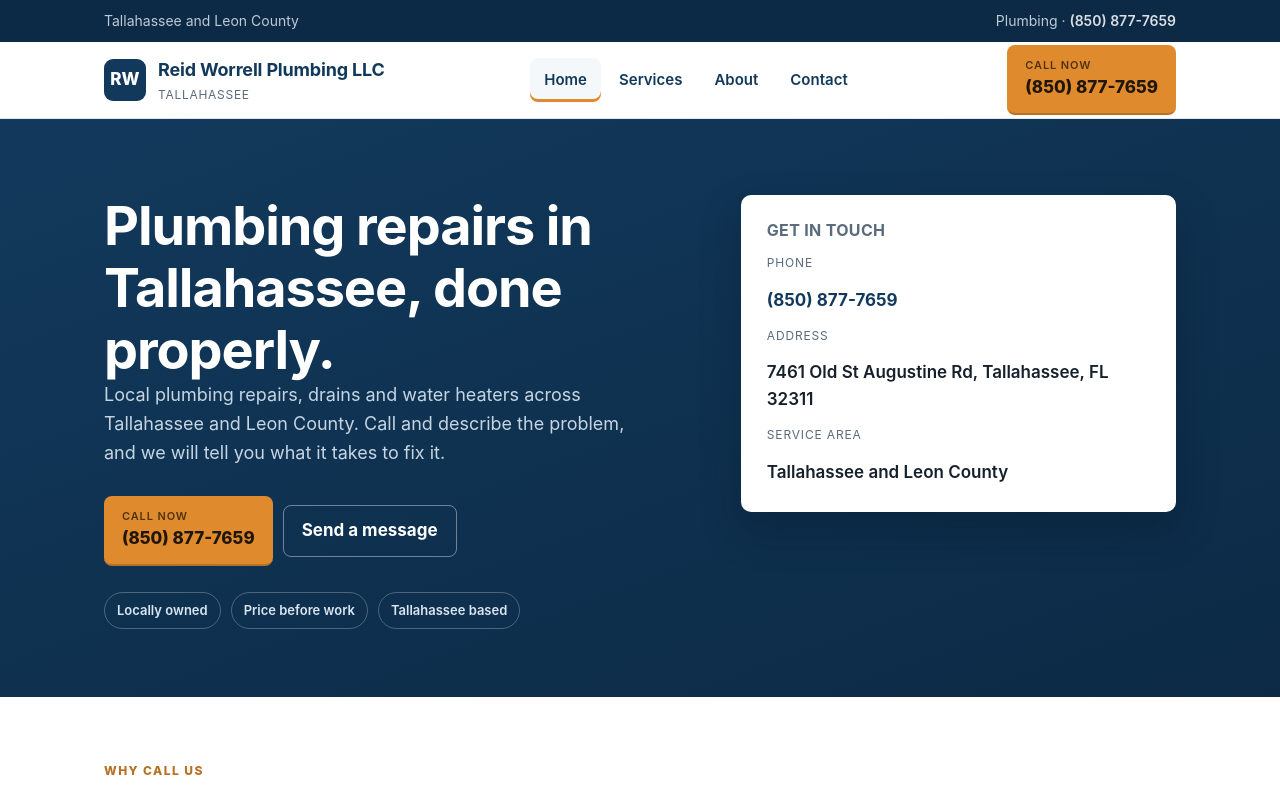
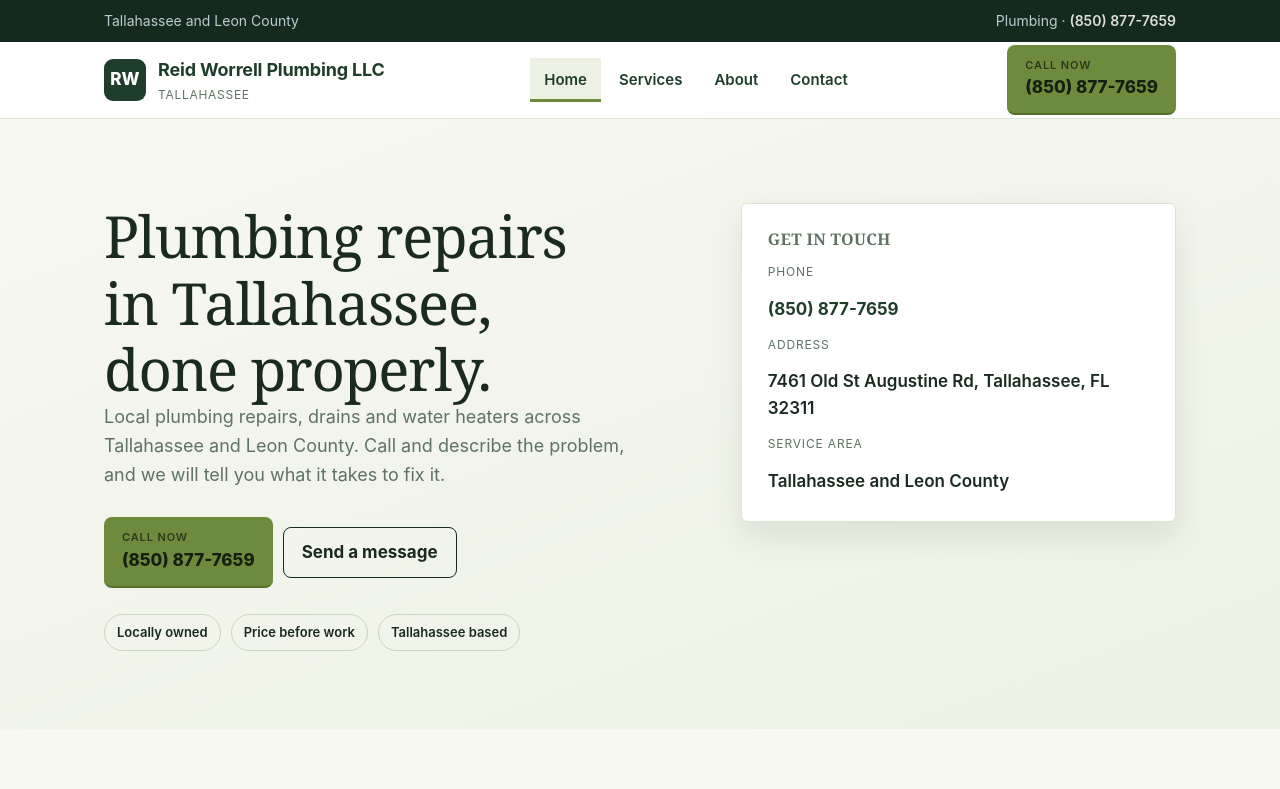
Before and after one commit to shulenbergerlogan-ops/lsdigitalsai-samples, a plain HTML site: page reid-worrell-plumbing-llc/index.html in a window 1280 px wide. Shown: the top 789 px of the page. Drawn offline with Linux system fonts and the light colour scheme.

Commit message:
Publish reid-worrell-plumbing-llc/index.html

```diff
--- a/reid-worrell-plumbing-llc/index.html
+++ b/reid-worrell-plumbing-llc/index.html
@@ -6,11 +6,11 @@
 <title>Reid Worrell Plumbing LLC | Plumber in Tallahassee</title>
 <meta name="description" content="Reid Worrell Plumbing LLC — plumber in Tallahassee. Local plumbing repairs, drains and water heaters across Tallahassee and Leon County. Call (850) 877-7659.">
 <style>
-  :root{--navy:#12395C;--navy-deep:#0C2A45;--accent:#E08A2E;--accent-dark:#B77125;--ink:#16202B;--muted:#5A6B7B;--line:#E2E8EE;--paper:#FFFFFF;--wash:#F5F8FB;--radius:10px;--sans:-apple-system,BlinkMacSystemFont,"Segoe UI",Roboto,Helvetica,Arial,sans-serif}
+  :root{--navy:#12395C;--navy-deep:#0C2A45;--accent:#E08A2E;--accent-dark:#B77125;--ink:#16202B;--muted:#5A6B7B;--line:#E2E8EE;--paper:#FFFFFF;--wash:#F5F8FB;--radius:10px;--sans:-apple-system,BlinkMacSystemFont,"Segoe UI",Roboto,Helvetica,Arial,sans-serif;--display:var(--sans);--accent-ink:#20160A}
   *{box-sizing:border-box}
   html{scroll-behavior:smooth}
   body{margin:0;font-family:var(--sans);color:var(--ink);background:var(--paper);-webkit-font-smoothing:antialiased;line-height:1.6;font-size:17px}
-  h1,h2,h3,h4{margin:0;line-height:1.15;letter-spacing:-0.02em;color:var(--navy)}
+  h1,h2,h3,h4{margin:0;line-height:1.15;letter-spacing:-0.02em;color:var(--navy);font-family:var(--display)}
   p{margin:0 0 1em} a{color:var(--navy)} .wrap{max-width:1120px;margin:0 auto;padding:0 24px}
   .topbar{background:var(--navy-deep);color:#DCE6EF;font-size:14px}
   .topbar .wrap{display:flex;justify-content:space-between;align-items:center;gap:16px;min-height:42px;flex-wrap:wrap}
@@ -25,7 +25,7 @@
   nav.pages button{font:inherit;font-size:15px;font-weight:600;color:var(--navy);background:none;border:0;padding:10px 14px;border-radius:8px;cursor:pointer}
   nav.pages button:hover{background:var(--wash)}
   nav.pages button[aria-current="page"]{background:var(--wash);box-shadow:inset 0 -3px 0 var(--accent)}
-  .callbtn{display:inline-flex;align-items:center;gap:9px;background:var(--accent);color:#20160A;text-decoration:none;font-weight:800;padding:12px 18px;border-radius:8px;white-space:nowrap;border-bottom:2px solid var(--accent-dark)}
+  .callbtn{display:inline-flex;align-items:center;gap:9px;background:var(--accent);color:var(--accent-ink);text-decoration:none;font-weight:800;padding:12px 18px;border-radius:8px;white-space:nowrap;border-bottom:2px solid var(--accent-dark)}
   .callbtn:hover{filter:brightness(1.05)}
   .callbtn small{display:block;font-weight:600;font-size:11px;letter-spacing:.08em;text-transform:uppercase;opacity:.75}
   .page[hidden]{display:none}
@@ -72,7 +72,7 @@
   .form label{display:block;font-size:13px;font-weight:700;letter-spacing:.04em;text-transform:uppercase;color:var(--muted);margin:0 0 6px}
   .form input,.form textarea{width:100%;font:inherit;font-size:16px;padding:11px 13px;border:1px solid #CBD6E1;border-radius:8px;margin-bottom:16px;background:#fff;color:var(--ink)}
   .form textarea{min-height:110px;resize:vertical}
-  .form button{font:inherit;font-weight:800;background:var(--accent);color:#20160A;border:0;border-bottom:2px solid var(--accent-dark);padding:13px 20px;border-radius:8px;cursor:pointer;width:100%}
+  .form button{font:inherit;font-weight:800;background:var(--accent);color:var(--accent-ink);border:0;border-bottom:2px solid var(--accent-dark);padding:13px 20px;border-radius:8px;cursor:pointer;width:100%}
   .form .note{font-size:13px;color:var(--muted);margin:12px 0 0}
   .steps{margin:0;padding:0;list-style:none;counter-reset:s;display:grid;gap:22px}
   .steps li{counter-increment:s;position:relative;padding-left:44px;color:var(--muted);font-size:15.5px}
@@ -92,8 +92,24 @@
     section.block{padding:48px 0}
   }
 </style>
+<style>body.th-forest{--navy:#1F3D2B;--navy-deep:#152A1E;--accent:#6E8B3D;--accent-dark:#54702A;--ink:#1B2A20;--muted:#5F7264;--line:#DDE4D6;--paper:#F7F8F2;--wash:#EDF1E4;--radius:6px;--accent-ink:#12200F;--display:Georgia,"Times New Roman",serif}
+body.th-forest .hero h1{color:var(--ink)}
+body.th-forest .hero p{color:var(--muted)}
+body.th-forest .creds li{color:var(--ink);border-color:var(--line)}
+body.th-forest .hero .actions .ghost{color:var(--ink);border-color:var(--ink)}
+
+body.th-forest .hero{background:linear-gradient(160deg,#F7F8F2 0%,#EDF1E4 100%);padding:84px 0 78px}
+body.th-forest .hero h1{font-weight:400;font-size:clamp(34px,4.6vw,58px)}
+body.th-forest .creds li{border-color:#C9D4BE;color:var(--ink)}
+body.th-forest .card-quick{box-shadow:0 14px 34px rgba(31,61,43,0.10);border:1px solid var(--line)}
+body.th-forest .svc{background:none;border:0;gap:2px;overflow:visible}
+body.th-forest .svc article{border-top:3px solid var(--accent);border-radius:0;background:var(--paper);box-shadow:0 1px 0 var(--line)}
+body.th-forest nav.pages button{border-radius:0}
+body.th-forest nav.pages button[aria-current="page"]{background:var(--wash);box-shadow:inset 0 -3px 0 var(--accent)}
+body.th-forest .eyebrow{color:var(--accent-dark)}
+</style>
 </head>
-<body>
+<body class="th-forest">
 
 <div class="topbar">
   <div class="wrap">
```
